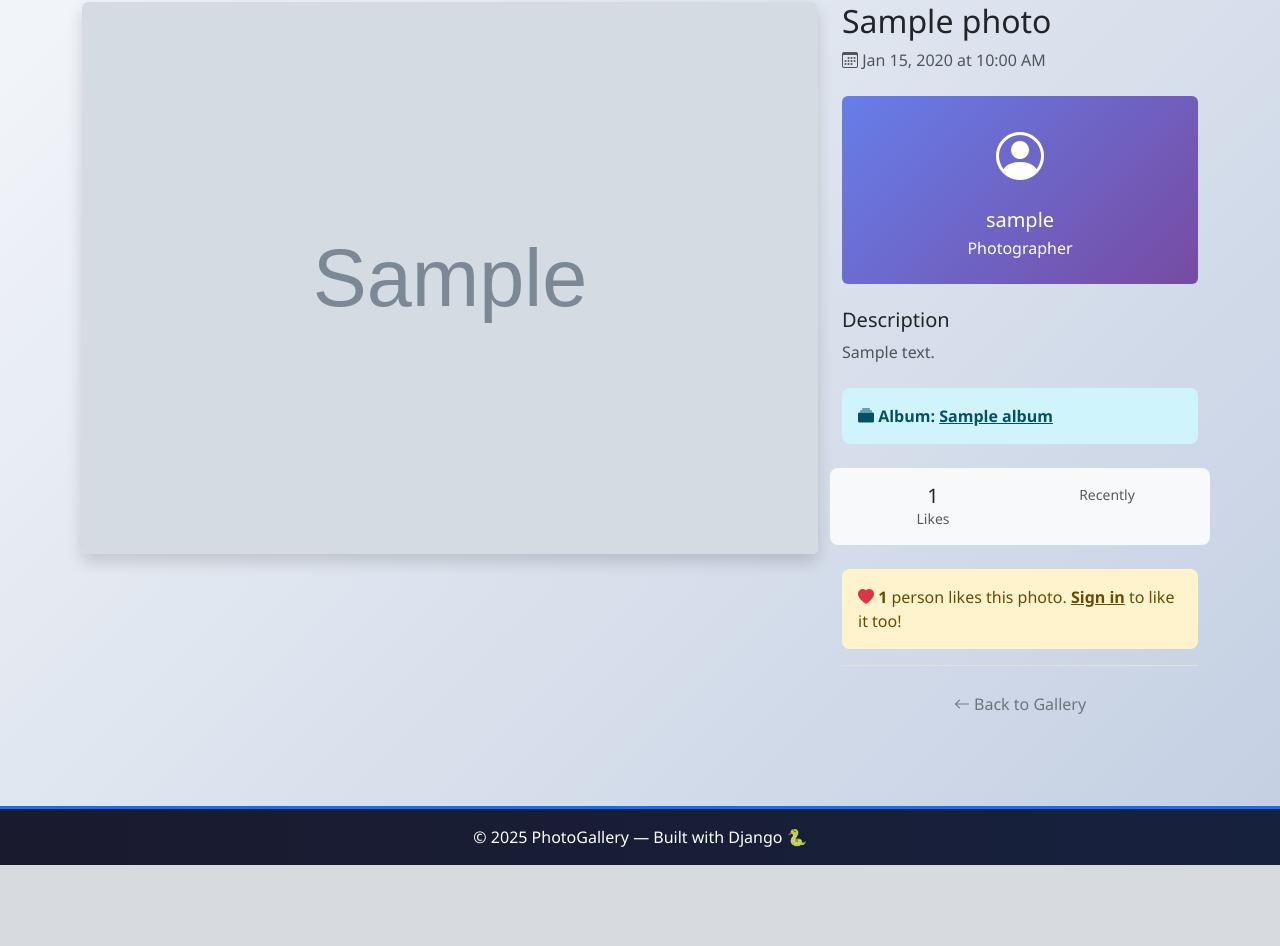
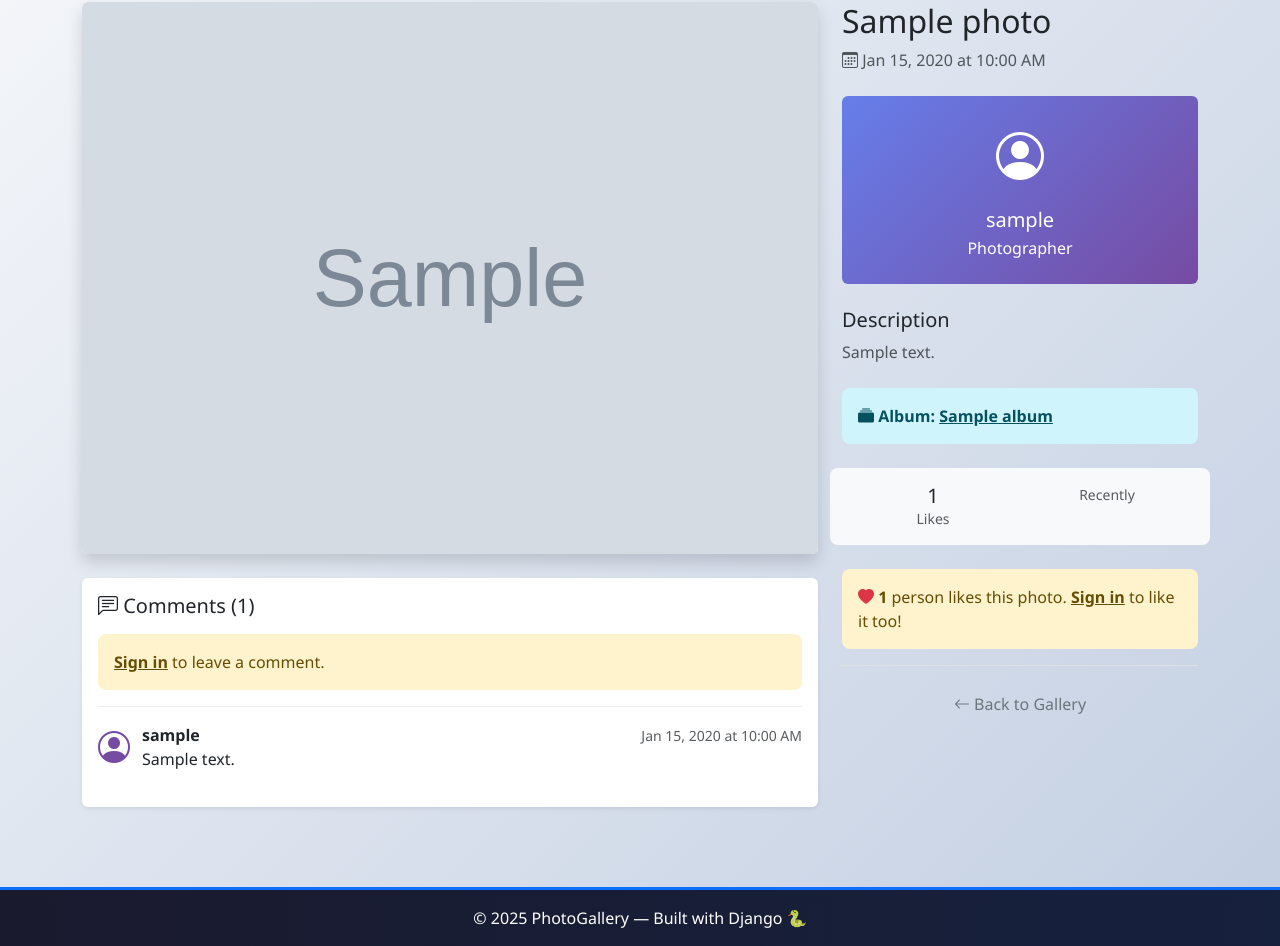
Before and after one commit to Lalauwta/gallary_app, a Django app: page /photo/1/ in a window 1280 px wide. Shown: the part 119-1065 px from the top of the page. Before the commit the page ends 984 px from the top, so only its background shows below. Run offline with Django 5.2, Linux system fonts and the light colour scheme; tables that the repository leaves empty hold one stand-in row (values such as "Sample post"); grey boxes marked "Sample" are stand-in pictures.

Commit message:
Add comments: users can post/delete comments on photos

```diff
--- a/gallery/forms.py
+++ b/gallery/forms.py
@@ -1,5 +1,5 @@
 from django import forms
-from .models import Photo, Album
+from .models import Photo, Album, Comment
 
 
 class PhotoUploadForm(forms.ModelForm):
@@ -42,3 +42,17 @@ class AlbumForm(forms.ModelForm):
                 'class': 'form-control',
             }),
         }
+
+
+class CommentForm(forms.ModelForm):
+    class Meta:
+        model  = Comment
+        fields = ['body']
+        widgets = {
+            'body': forms.Textarea(attrs={
+                'class': 'form-control',
+                'rows': 3,
+                'placeholder': 'Write a comment...',
+            }),
+        }
+        labels = {'body': ''}
--- a/gallery/models.py
+++ b/gallery/models.py
@@ -33,3 +33,16 @@ class Photo(models.Model):
 
     def total_likes(self):
         return self.likes.count()
+
+
+class Comment(models.Model):
+    photo      = models.ForeignKey(Photo, on_delete=models.CASCADE, related_name='comments')
+    author     = models.ForeignKey(User, on_delete=models.CASCADE, related_name='comments')
+    body       = models.TextField(max_length=2000)
+    created_at = models.DateTimeField(auto_now_add=True)
+
+    class Meta:
+        ordering = ['-created_at']
+
+    def __str__(self):
+        return f'{self.author.username} on {self.photo.title}'
--- a/gallery/urls.py
+++ b/gallery/urls.py
@@ -7,6 +7,7 @@ urlpatterns = [
     path('photo/<int:pk>/',     views.photo_detail,  name='photo-detail'),
     path('photo/<int:pk>/delete/', views.delete_photo, name='photo-delete'),
     path('photo/<int:pk>/like/', views.like_photo,   name='photo-like'),
+    path('comment/<int:pk>/delete/', views.delete_comment, name='comment-delete'),
     path('albums/',             views.album_list,    name='album-list'),
     path('albums/<int:pk>/',    views.album_detail,  name='album-detail'),
     path('albums/create/',      views.create_album,  name='album-create'),
--- a/gallery/views.py
+++ b/gallery/views.py
@@ -2,8 +2,8 @@ from django.shortcuts import render, redirect, get_object_or_404
 from django.contrib.auth.decorators import login_required
 from django.contrib import messages
 from django.db.models import Q
-from .models import Photo, Album
-from .forms import PhotoUploadForm, AlbumForm
+from .models import Photo, Album, Comment
+from .forms import PhotoUploadForm, AlbumForm, CommentForm
 
 
 # ── Home / Gallery ────────────────────────────────────────
@@ -27,7 +27,41 @@ def home(request):
 # ── Photo Detail ──────────────────────────────────────────
 def photo_detail(request, pk):
     photo = get_object_or_404(Photo, pk=pk)
-    return render(request, 'gallery/photo_detail.html', {'photo': photo})
+    form  = CommentForm()
+
+    if request.method == 'POST':
+        if not request.user.is_authenticated:
+            return redirect('login')
+        form = CommentForm(request.POST)
+        if form.is_valid():
+            comment = form.save(commit=False)
+            comment.photo  = photo
+            comment.author = request.user
+            comment.save()
+            messages.success(request, 'Comment posted! 💬')
+            return redirect('photo-detail', pk=photo.pk)
+
+    comments = photo.comments.select_related('author')
+    return render(request, 'gallery/photo_detail.html', {
+        'photo': photo,
+        'form': form,
+        'comments': comments,
+    })
+
+
+# ── Delete Comment ────────────────────────────────────────
+@login_required
+def delete_comment(request, pk):
+    comment = get_object_or_404(Comment, pk=pk)
+    # The comment author or the photo owner may remove a comment.
+    if request.user != comment.author and request.user != comment.photo.owner:
+        messages.error(request, "You can't delete that comment.")
+        return redirect('photo-detail', pk=comment.photo.pk)
+    photo_pk = comment.photo.pk
+    if request.method == 'POST':
+        comment.delete()
+        messages.success(request, 'Comment deleted.')
+    return redirect('photo-detail', pk=photo_pk)
 
 
 # ── Upload Photo ──────────────────────────────────────────
--- a/templates/gallery/home.html
+++ b/templates/gallery/home.html
@@ -105,6 +105,9 @@
         <span title="Likes">
           <i class="bi bi-heart-fill text-danger"></i> {{ photo.likes.count }}
         </span>
+        <span title="Comments">
+          <i class="bi bi-chat-left-text"></i> {{ photo.comments.count }}
+        </span>
         <span title="Upload date" class="ms-auto">
           <i class="bi bi-calendar3"></i> {{ photo.uploaded_at|date:"M d" }}
         </span>
--- a/templates/gallery/photo_detail.html
+++ b/templates/gallery/photo_detail.html
@@ -11,6 +11,63 @@
         alt="{{ photo.title }}"
         style="max-height: 600px; object-fit: contain; background: #f0f0f0"
       />
+    </div>
+
+    <!-- Comments -->
+    <div class="card border-0 shadow-sm mt-4">
+      <div class="card-body">
+        <h5 class="mb-3">
+          <i class="bi bi-chat-left-text"></i>
+          Comments ({{ comments.count }})
+        </h5>
+
+        <!-- Comment Form -->
+        {% if user.is_authenticated %}
+        <form method="POST" class="mb-4">
+          {% csrf_token %}
+          {{ form.body }}
+          <button type="submit" class="btn btn-primary mt-2">
+            <i class="bi bi-send"></i> Post Comment
+          </button>
+        </form>
+        {% else %}
+        <div class="alert alert-warning" role="alert">
+          <a href="{% url 'login' %}" class="alert-link">Sign in</a>
+          to leave a comment.
+        </div>
+        {% endif %}
+
+        <!-- Comment List -->
+        {% for comment in comments %}
+        <div class="d-flex mb-3" style="border-top: 1px solid #eee; padding-top: 1rem">
+          <i
+            class="bi bi-person-circle"
+            style="font-size: 2rem; color: #764ba2; margin-right: 0.75rem"
+          ></i>
+          <div class="flex-grow-1">
+            <div class="d-flex justify-content-between align-items-center">
+              <strong>{{ comment.author.username }}</strong>
+              <small class="text-muted">{{ comment.created_at|date:"M d, Y \a\t g:i A" }}</small>
+            </div>
+            <p class="mb-1" style="white-space: pre-wrap">{{ comment.body }}</p>
+            {% if user == comment.author or user == photo.owner %}
+            <form
+              method="POST"
+              action="{% url 'comment-delete' comment.pk %}"
+              onsubmit="return confirm('Delete this comment?');"
+            >
+              {% csrf_token %}
+              <button type="submit" class="btn btn-sm btn-link text-danger p-0">
+                <i class="bi bi-trash"></i> Delete
+              </button>
+            </form>
+            {% endif %}
+          </div>
+        </div>
+        {% empty %}
+        <p class="text-muted">No comments yet. Be the first to comment!</p>
+        {% endfor %}
+      </div>
     </div>
   </div>
 
```
Also changed, not shown: gallery/admin.py (+8 -1 lines), gallery/migrations/0002_comment.py (added).
